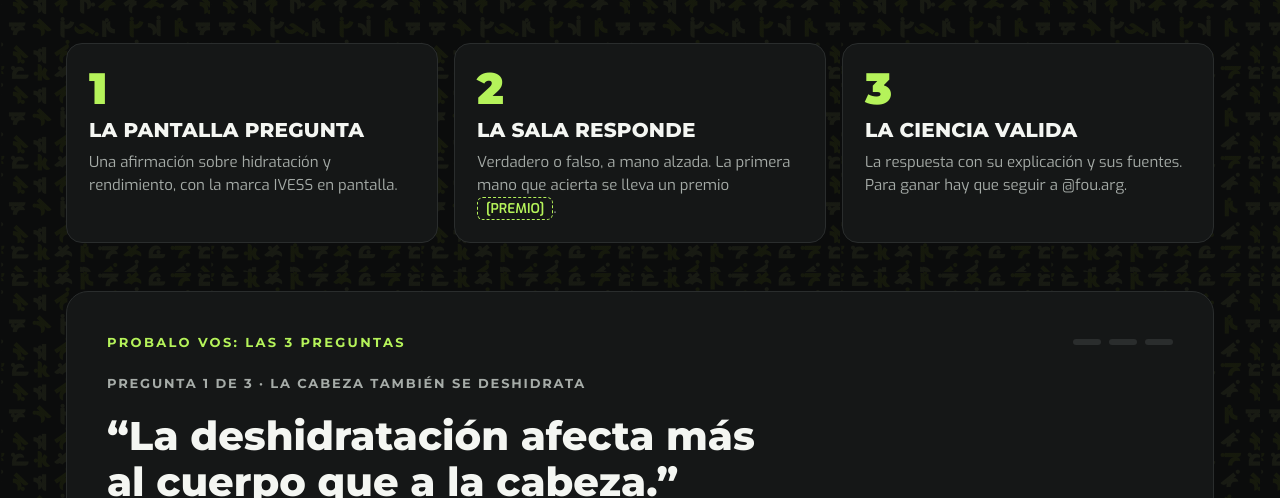
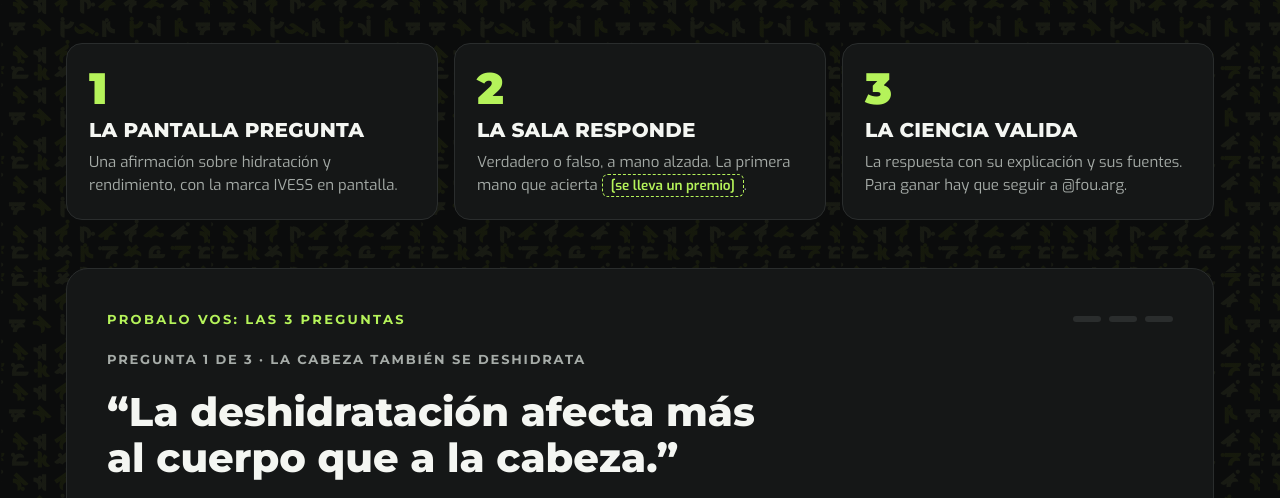
Before and after one commit to proyectoshe-2026/FOU-Landing, a plain HTML site: page sponsors/ivess/index.html in a window 1280 px wide. Shown: the part 4968-5466 px from the top of the page. Drawn offline with Linux system fonts and the light colour scheme.

Commit message:
Sponsors: informe IVESS
Página informe Ivess

```diff
--- a/sponsors/ivess/index.html
+++ b/sponsors/ivess/index.html
@@ -356,7 +356,7 @@ footer .logos img{height:30px}
 
     <div class="steps">
       <div class="step"><span class="n">1</span><h3>La pantalla pregunta</h3><p>Una afirmación sobre hidratación y rendimiento, con la marca IVESS en pantalla.</p></div>
-      <div class="step"><span class="n">2</span><h3>La sala responde</h3><p>Verdadero o falso, a mano alzada. La primera mano que acierta se lleva un premio <span class="tbd">[PREMIO]</span>.</p></div>
+      <div class="step"><span class="n">2</span><h3>La sala responde</h3><p>Verdadero o falso, a mano alzada. La primera mano que acierta <span class="tbd">[se lleva un premio]</span>.</p></div>
       <div class="step"><span class="n">3</span><h3>La ciencia valida</h3><p>La respuesta con su explicación y sus fuentes. Para ganar hay que seguir a @fou.arg.</p></div>
     </div>
 
```
